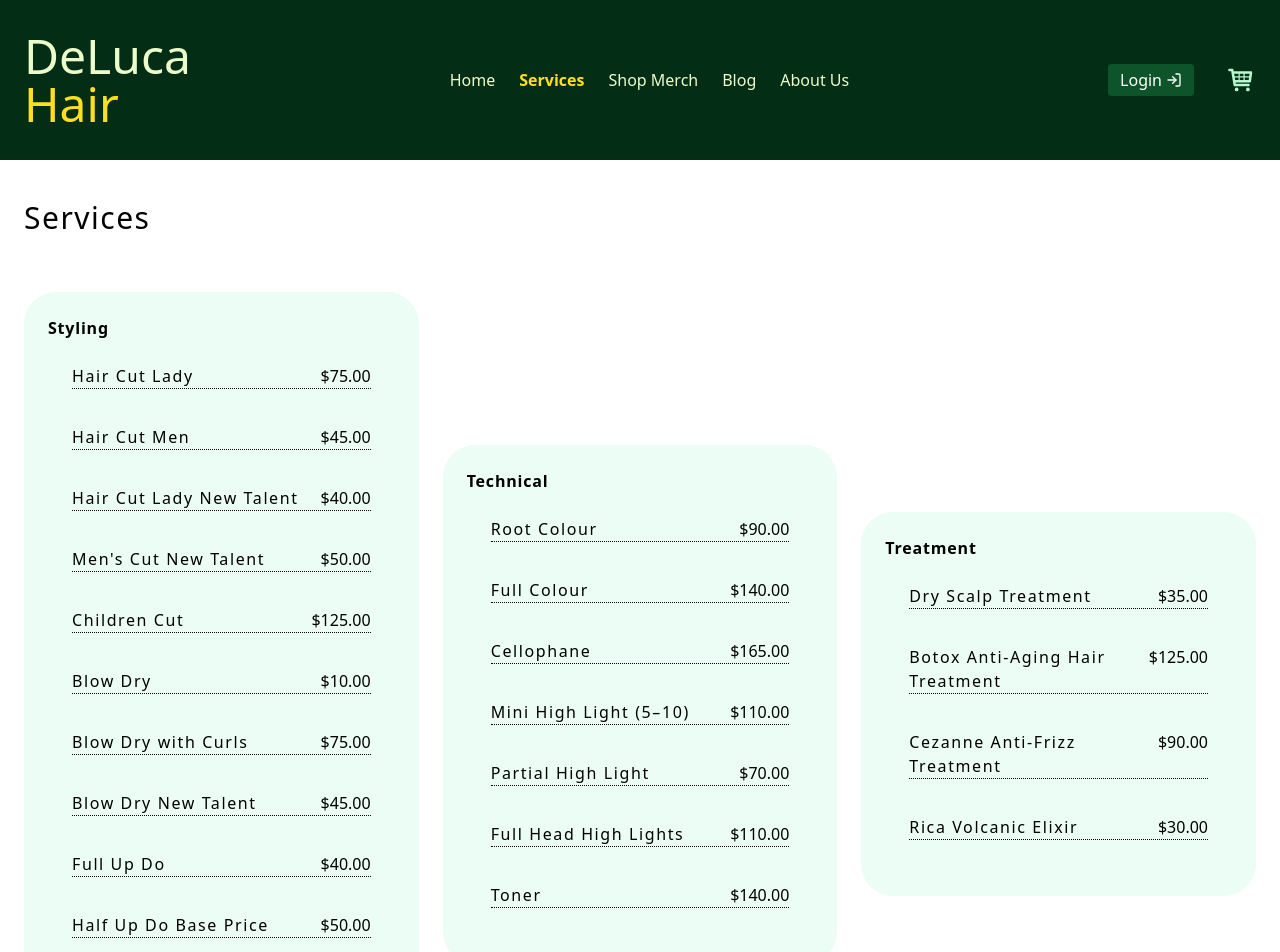
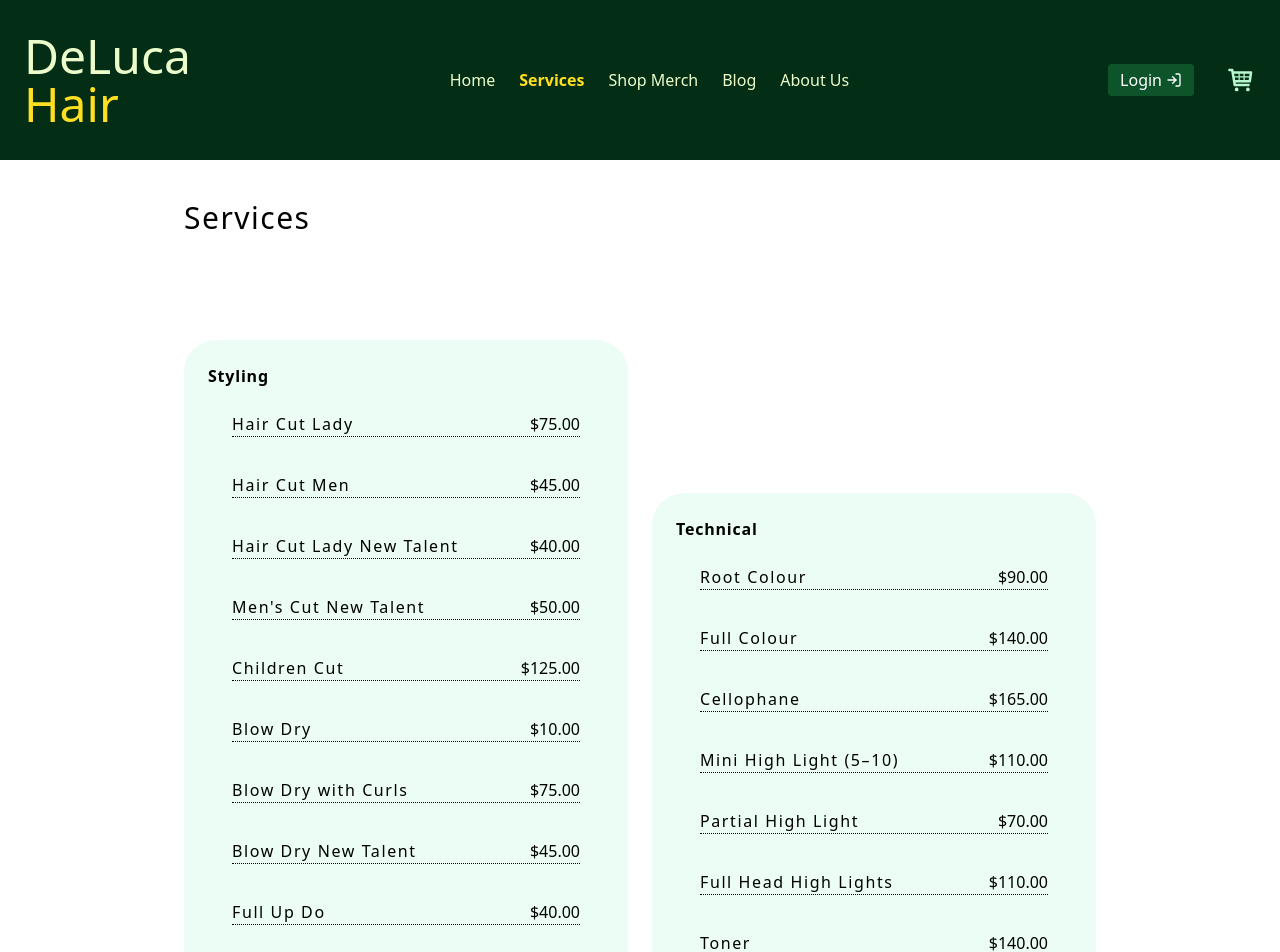
Before and after one commit to ewwmonya/stylist-site, a Next.js app: page /services in a window 1280 px wide. Shown: the top 952 px of the page. Built offline with nearby package versions, Linux system fonts and the light colour scheme.

Commit message:
Updated all

```diff
--- a/app/components/Card.tsx
+++ b/app/components/Card.tsx
@@ -11,7 +11,7 @@ const Card = ({category, items}: CardProps) => {
   return (
 
 
-    <section aria-label={`${category} - service`} className={`my-6  min-w-[300px] ${category != "Combos – Technical + Styling" ? "flex-1" : ""} w-full`}>
+    <section aria-label={`${category} - service`} className={`my-6  min-w-[300px] ${category !== "Treatment" && "Combos – Technical + Styling" ? "flex-1" : ""} w-full`}>
         <div className="bg-emerald-50 p-6 rounded-4xl">
         <h3 className="font-semibold tracking-wider">{category}</h3>
             <ul className={` ${category === "Combos – Technical + Styling" ? "grid grid-cols-1 md:grid-cols-2 gap-y-6 gap-x-48 p-6": " flex flex-col gap-y-7 p-6"}`} >
--- a/app/services/page.tsx
+++ b/app/services/page.tsx
@@ -3,8 +3,8 @@ import Card from "../components/Card"
 
 const ServicesPage = () => {
   return (
-    <main className="min-h-screen px-6 py-10">
-    <h2 className="text-3xl font-sans mb-8 tracking-wider">Services</h2>
+    <main className="min-h-screen px-6 py-10 md:mx-40">
+    <h2 className="text-3xl font-sans mb-20 tracking-wider">Services</h2>
 
     <div className="flex flex-wrap justify-between gap-x-6 items-center">
         {services.map((service)=>{
```
